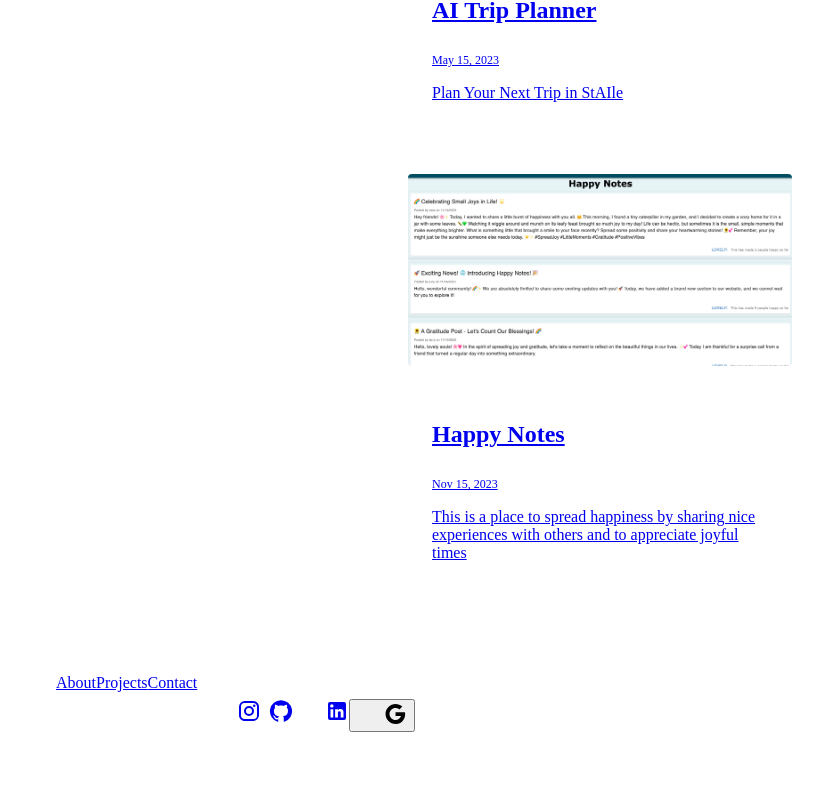
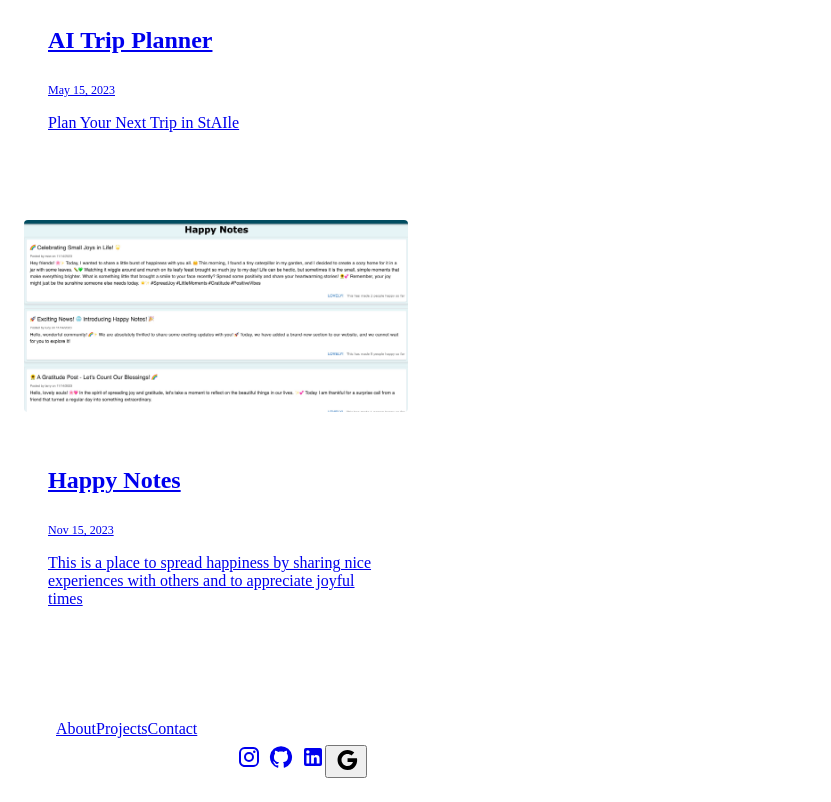
Before and after one commit to mjngit/portfolio, a React app: page /#/ in a window 1280 px wide. Shown: the part 4540-5342 px from the top of the page, without its empty margins (0-831 px from the left). Before the commit the page ends 5296 px from the top, so only its background shows below. Built offline with nearby package versions, Linux system fonts and the light colour scheme; no server answers; the HTML template or start-up script is replaced by a standard one; what react-swipeable-views-utils would draw is missing.

Commit message:
brute styling 1.26

```diff
--- a/src/Components/HomeComponents/HomeV2.js
+++ b/src/Components/HomeComponents/HomeV2.js
@@ -191,8 +191,8 @@ function HomeV2() {
                             <p>This is my capstone project where I worked with 2 other people to design and build a trading community to research, discuss, buy, and sell stocks. I was the lead engineer on this project.</p>
                         </div>
                     </a>
-                    <div className="grid justify-center grid-cols-1 gap-6 sm:grid-cols-2 lg:grid-cols-3" style={{ display: 'grid', justifyContent: 'center', gap: '2rem', gridTemplateColumns: '450px, 450px' }}>
-                        <a rel="noopener noreferrer" href="#/stackathon/fighters" className="max-w-sm mx-auto group hover:no-underline focus:no-underline dark:bg-gray-900" style={{ width: '350px' }}>
+                    <div className="grid justify-center grid-cols-1 gap-6 sm:grid-cols-2 lg:grid-cols-3" style={{ display: 'grid', gap: '3rem', gridTemplateColumns: '450px, 450px' }}>
+                        <a rel="noopener noreferrer" href="#/stackathon/fighters" className="max-w-sm mx-auto group hover:no-underline focus:no-underline dark:bg-gray-900" style={{ width: '450px' }}>
                             <img role="presentation" className="object-cover w-full rounded h-44 dark:bg-gray-500" src="/static/images/fighter-stats.jpeg" style={{ objectFit: 'cover', width: '100%', borderRadius: '0.25rem', height: '12rem'   }} />
                             <div className="p-6 space-y-2" style={{ padding: '1.5rem' }}>
                                 <h3 className="text-2xl font-semibold group-hover:underline group-focus:underline" style={{ fontSize: '1.5rem', lineHeight: '2rem', fontWeight: '600'}}>UFC Stat Tool</h3>
@@ -335,7 +335,7 @@ function HomeV2() {
                             <a rel="noopener noreferrer" href="#/java/about/contact" className="flex items-center px-4 -mb-1 border-b-2 dark:border-transparent dark:text-lime-400 dark:border-lime-400 text-blue-400">Contact</a>
                         </li>
                     </ul>
-                    <div className="flex flex-col justify-center pt-6 lg:pt-0" style={{ display: 'flex', flexDirection: 'column', justifyContent: 'flex-end', paddingTop: '1.5rem' }} >
+                    <div className="flex flex-col justify-center pt-6 lg:pt-0" style={{ display: 'flex', flexDirection: 'column', justifyContent: 'flex-end', paddingTop: '1.5rem', alignSelf: 'end' }} >
                         <div className="flex justify-center space-x-4" style={{ display: 'flex', justifyContent: 'flex-end', paddingLeft: '2rem' }}>
                             <a rel="noopener noreferrer" href="https://www.instagram.com/numerounoabuelo/" className="flex items-center justify-center w-8 h-8 rounded-full sm:w-10 sm:h-10 dark:bg-lime-400 dark:text-gray-900" style={{ paddingLeft: '8px'}}>
                                 <InstagramIcon />
@@ -356,10 +356,10 @@ function HomeV2() {
                                 <GitHubIcon />
                             </a>
 
-                            <a rel="noopener noreferrer" href="https://www.linkedin.com/in/mike-j-norris/" className="flex items-center justify-center w-8 h-8 rounded-full sm:w-10 sm:h-10 dark:bg-lime-400 dark:text-gray-900" style={{ paddingLeft: '2rem'}}>
+                            <a rel="noopener noreferrer" href="https://www.linkedin.com/in/mike-j-norris/" className="flex items-center justify-center w-8 h-8 rounded-full sm:w-10 sm:h-10 dark:bg-lime-400 dark:text-gray-900" style={{ paddingLeft: '8px'}}>
                                 <LinkedInIcon />
                             </a>
-                            <button rel="noopener noreferrer" onClick={() => window.location = 'mailto:mnorris6@elon.edu'} className="flex items-center justify-center w-8 h-8 rounded-full sm:w-10 sm:h-10 dark:bg-lime-400 dark:text-gray-900" style={{ paddingLeft: '2rem'}}>
+                            <button rel="noopener noreferrer" onClick={() => window.location = 'mailto:mnorris6@elon.edu'} className="flex items-center justify-center w-8 h-8 rounded-full sm:w-10 sm:h-10 dark:bg-lime-400 dark:text-gray-900" style={{ paddingLeft: '8px'}}>
                                 <GoogleIcon />
                             </button>
                         </div>
```
